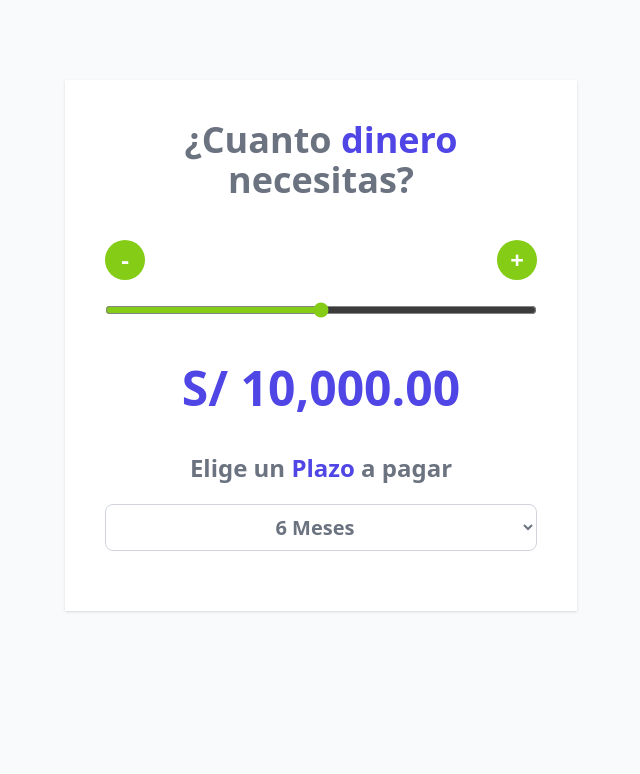
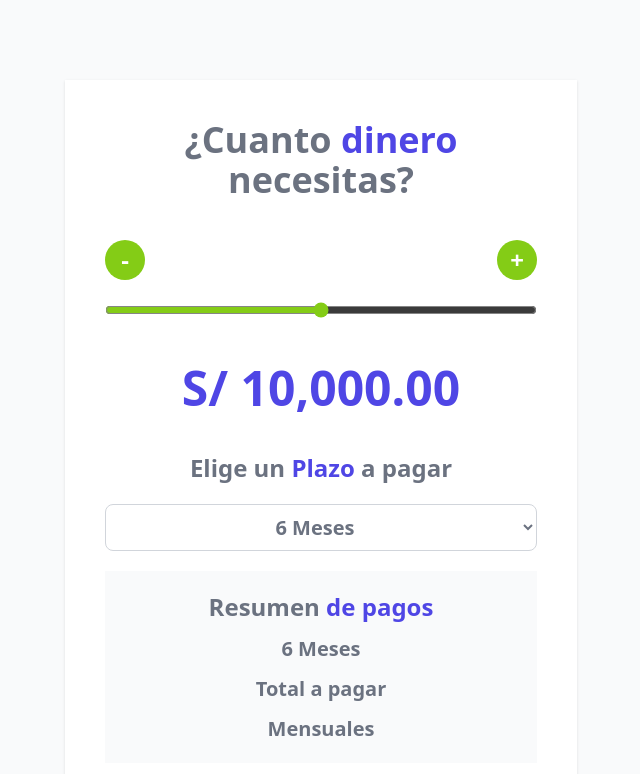
Before and after one commit to PeterArce96/cotizador-vue, a Vue app: page / in a window 1280 px wide. Shown: the top 774 px of the page, without its empty margins (319-959 px from the left). Built offline with nearby package versions, Linux system fonts and the light colour scheme.

Commit message:
cotizador - Creando la sección de resumen de pagos

```diff
--- a/src/App.vue
+++ b/src/App.vue
@@ -76,12 +76,20 @@
         <option value="24">24 Meses</option>
       </select>
 
-
-
       <!-- Equivalente con directiva de VUE, v-text o v-html-->
       <!-- <p v-text="`$ ${cantidad}`"></p> -->
       <!-- v-model reemplaza la lineas eliminadas de
       :value="cantidad, @input='handleChange y la función de handleChange en script'-->
     </div>
+
+    <div class="my-5 space-y-3 bg-gray-50 p-5">
+      <h2 class="text-2xl font-extrabold text-gray-500 text-center">
+        Resumen <span class="text-indigo-600">de pagos</span>
+      </h2>
+
+      <p class="text-xl text-gray-500 text-center font-bold">{{ meses }} Meses</p>
+      <p class="text-xl text-gray-500 text-center font-bold">Total a pagar</p>
+      <p class="text-xl text-gray-500 text-center font-bold">Mensuales</p>
+    </div>
   </div>
 </template>
```
